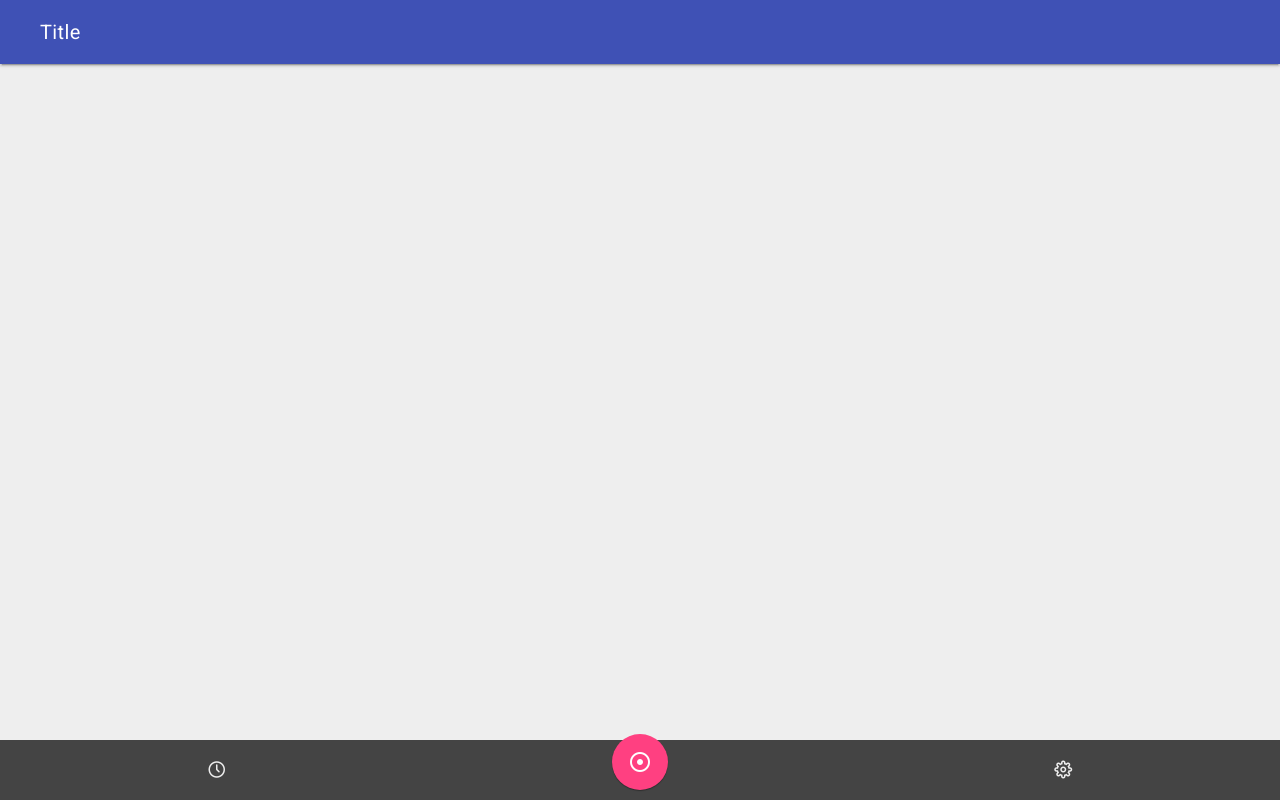
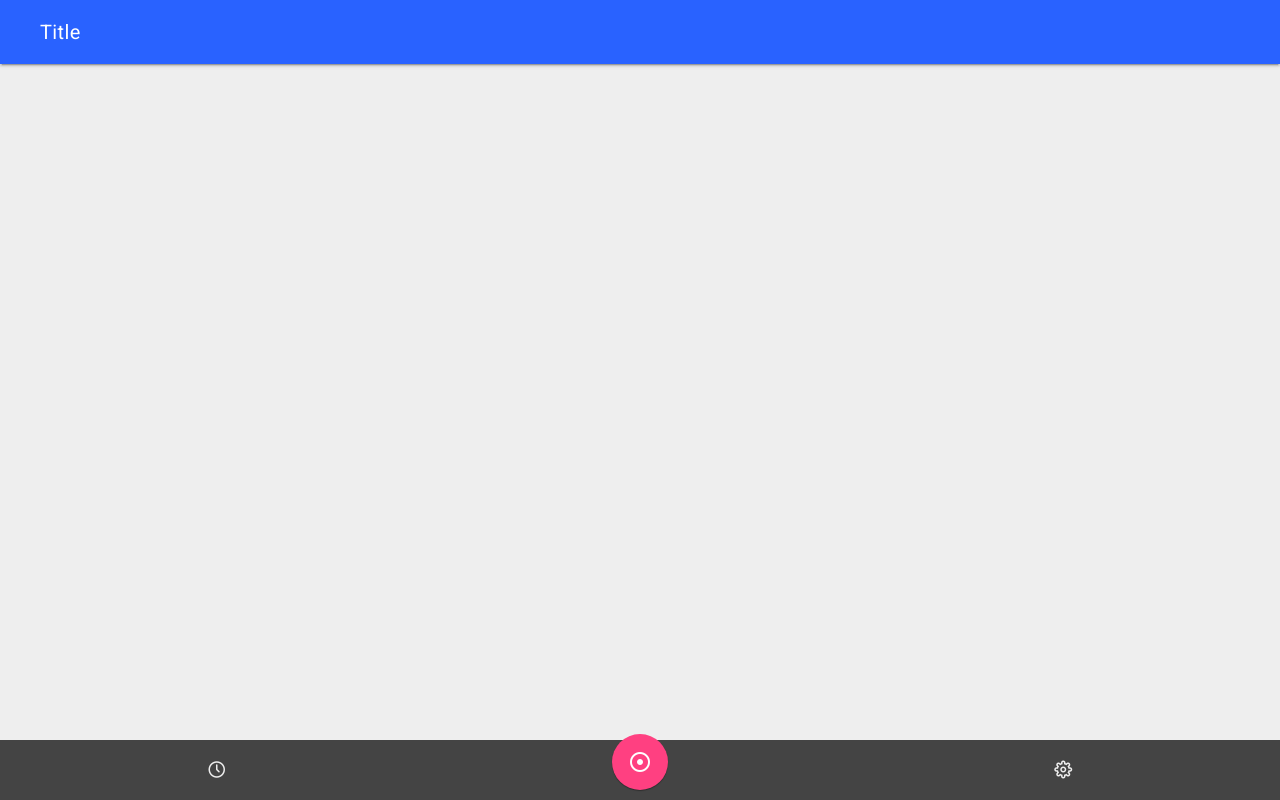
Before and after one commit to eresfavolosx/Picta, a plain HTML site: page index.html in a window 1280 px wide. Drawn offline with nearby package versions, Linux system fonts and the light colour scheme.

Commit message:
Fix colors

```diff
--- a/Assets/CSS/style.css
+++ b/Assets/CSS/style.css
@@ -174,3 +174,7 @@ input[name="menu"]{display:none}
 body {
 	background-color: #EEEEEE;
 }
+
+.mdl-layout__header-row {
+	background-color: #2962FF;
+}
```
Also changed, not shown: index.html (+2 -2 lines).
